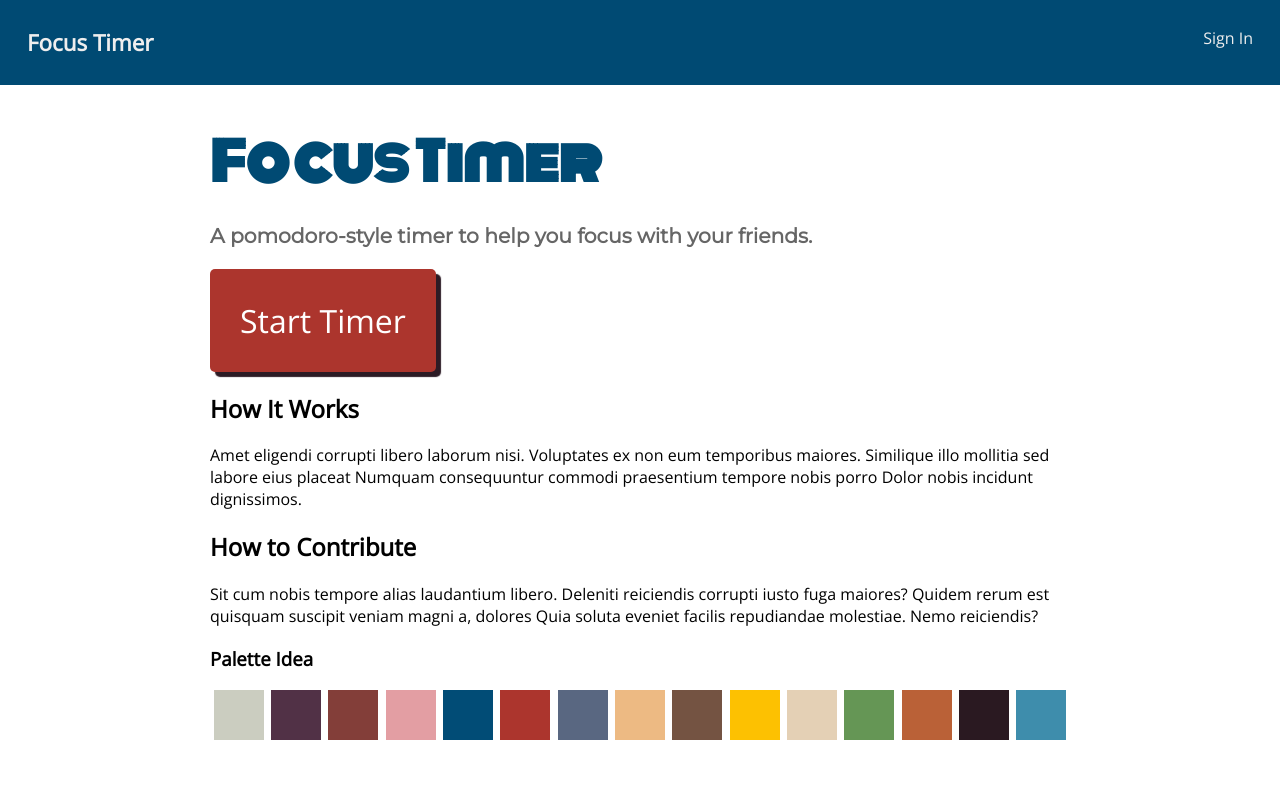
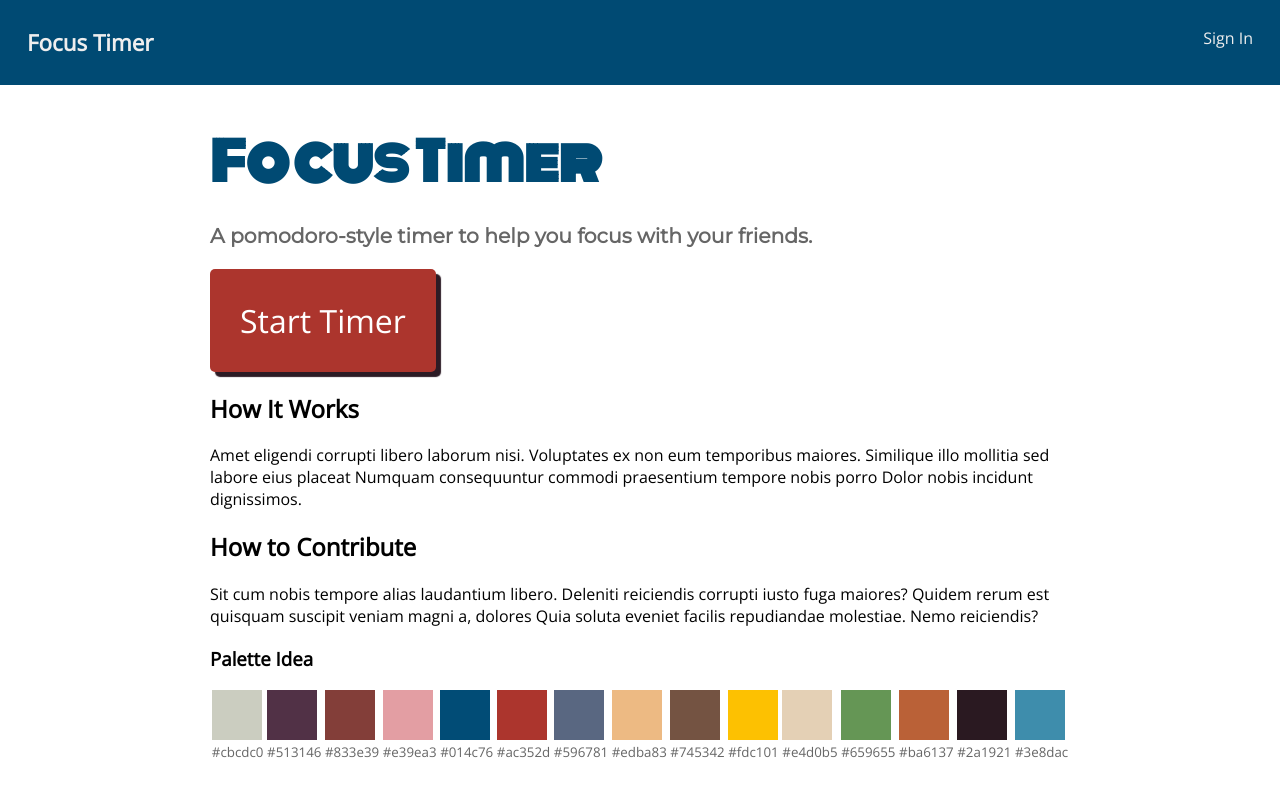
Before and after one commit to codeselfstudy/focus_timer, a React (Create React App) app: page / in a window 1280 px wide. Shown: the top 800 px of the page. Built offline with nearby package versions, Linux system fonts and the light colour scheme.

Commit message:
Update palette and button

```diff
--- a/src/components/custom-button/custom-button.scss
+++ b/src/components/custom-button/custom-button.scss
@@ -14,7 +14,7 @@
 
     &:active {
         box-shadow: 1px 1px 0px 0 #2c1b25;
-        box-shadow: 0 0 5px 5px #fdc100;
+        box-shadow: 0 0 3px 3px #fdc100;
         transform: translate3d(4px, 4px, 0px);
     }
 }
--- a/src/components/palette/palette.data.js
+++ b/src/components/palette/palette.data.js
@@ -18,4 +18,5 @@ export const colorsList = [
     "#3e8dac",
 ];
 
+// this might not be necessary
 export const colors = mapColorsToObj(colorsList);
--- a/src/components/palette/palette.js
+++ b/src/components/palette/palette.js
@@ -9,6 +9,7 @@ import "./palette.scss";
 
 function Color({ hex }) {
     return (
+        <div>
             <div
                 style={{
                     backgroundColor: hex,
@@ -16,6 +17,8 @@ function Color({ hex }) {
                     height: 50,
                 }}
             ></div>
+            <small style={{ color: "#666" }}>{hex}</small>
+        </div>
     );
 }
 
```
Lines whose indentation alone changed are shown as unchanged.
